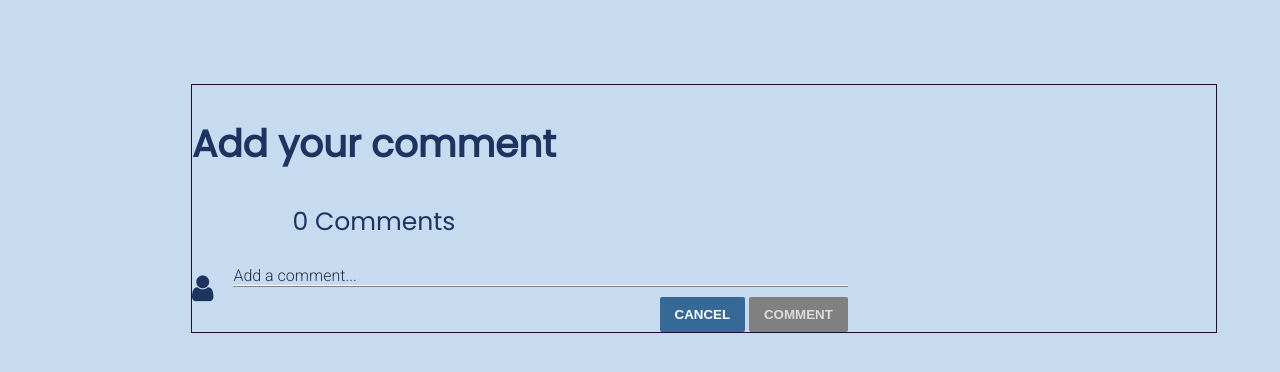
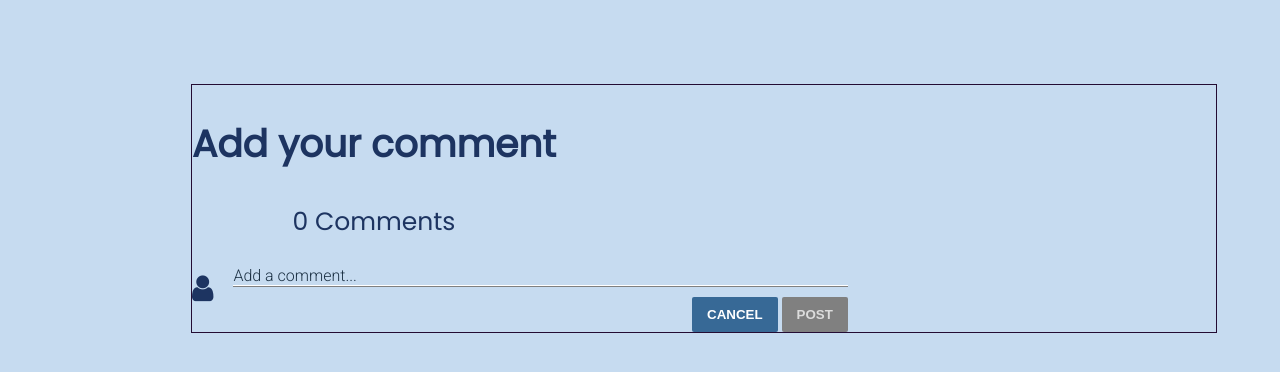
Before and after one commit to ParichayPari/I-have-a-say, a plain HTML site: page index.html in a window 1280 px wide. Both pictures are taken after a click on the element 540 px from the left and 276 px from the top of the page. Shown: the top 372 px of the page. Drawn offline with Linux system fonts and the light colour scheme.

Commit message:
Update index.html

```diff
--- a/index.html
+++ b/index.html
@@ -26,7 +26,7 @@
                     </div>
                     <div class="comment-bar-buttons">
                         <button onclick="cancel()" id="commentcancel">Cancel</button>
-                        <input type="submit" value="Comment" id="commentinput">
+                        <input type="submit" value="Post" id="commentinput">
                     </div>
                 </div>
             </div>
```
